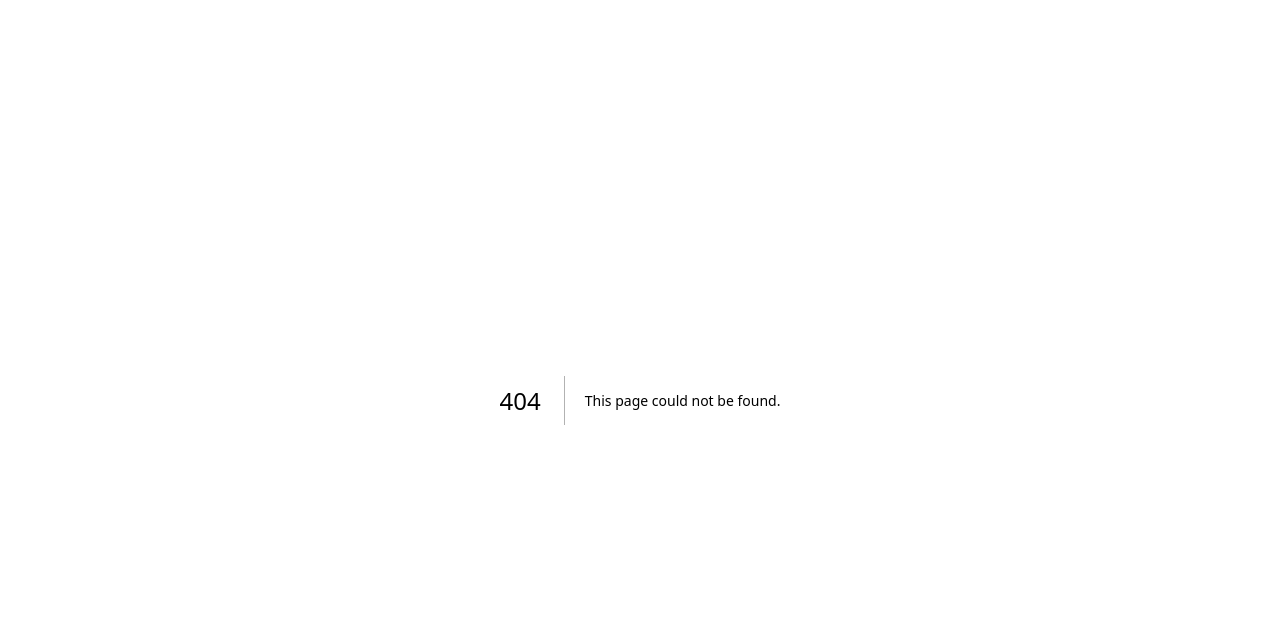
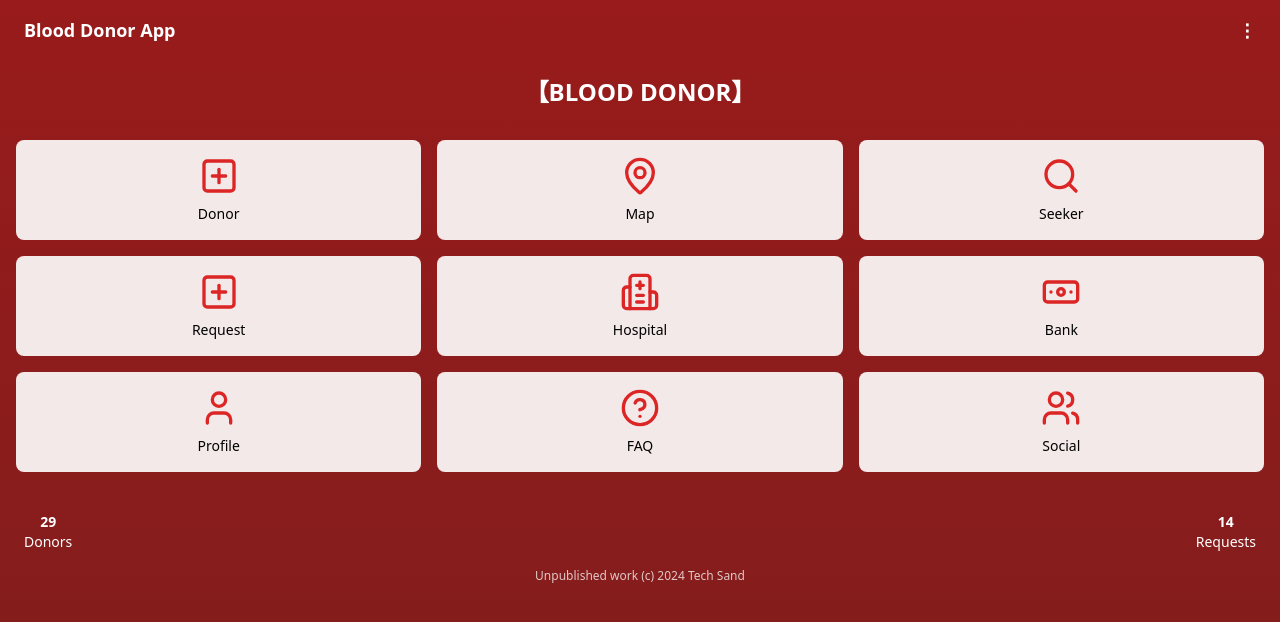
Before and after one commit to mdsajalali/blood-donor-app, a Next.js app: page /dashboard in a window 1280 px wide. Before the commit this address had no page. Shown: the top 622 px of the page. Built offline with nearby package versions, Linux system fonts and the light colour scheme.

Commit message:
add: dashboard

```diff
--- /dev/null
+++ b/src/app/(dashboard)/dashboard/page.tsx
@@ -0,0 +1,67 @@
+import {
+  MapPin,
+  Search,
+  PlusSquare,
+  Hospital,
+  Banknote,
+  User,
+  HelpCircle,
+  Users,
+} from "lucide-react";
+
+export default function Dashboard() {
+  const items = [
+    { name: "Donor", Icon: PlusSquare },
+    { name: "Map", Icon: MapPin },
+    { name: "Seeker", Icon: Search },
+    { name: "Request", Icon: PlusSquare },
+    { name: "Hospital", Icon: Hospital },
+    { name: "Bank", Icon: Banknote },
+    { name: "Profile", Icon: User },
+    { name: "FAQ", Icon: HelpCircle },
+    { name: "Social", Icon: Users },
+  ];
+
+  return (
+    <div className="min-h-screen bg-gradient-to-b from-red-800 to-red-900 text-white">
+      {/* Header */}
+      <header className="py-4 px-6 flex justify-between items-center">
+        <h1 className="text-lg font-bold">Blood Donor App</h1>
+        <button className="text-lg font-bold">⋮</button>
+      </header>
+
+      {/* Title */}
+      <div className="text-center mt-4">
+        <h2 className="text-2xl font-semibold">【BLOOD DONOR】</h2>
+      </div>
+
+      {/* Grid Section */}
+      <div className="grid grid-cols-3 gap-4 px-4 mt-8">
+        {items.map((item, index) => (
+          <div
+            key={index}
+            className="bg-white/90 rounded-lg flex flex-col items-center py-4"
+          >
+            <item.Icon className="w-10 h-10 text-red-600 mb-2" />
+            <span className="text-sm font-medium text-black">{item.name}</span>
+          </div>
+        ))}
+      </div>
+
+      {/* Footer */}
+      <footer className="flex justify-between items-center px-6 mt-10 text-sm">
+        <div>
+          <div className="font-bold text-center">29</div> Donors
+        </div>
+        <div>
+          <div className="font-bold text-center">14</div> Requests
+        </div>
+      </footer>
+
+      {/* Copyright */}
+      <div className="text-center mt-4 text-xs opacity-75">
+        Unpublished work (c) 2024 Tech Sand
+      </div>
+    </div>
+  );
+}
--- a/src/app/login/page.tsx
+++ b/src/app/login/page.tsx
@@ -1,16 +1,15 @@
 import { Key, Mail } from "lucide-react";
-import React from "react";
+import Image from "next/image";
+import Link from "next/link";
 
 export default function Login() {
   return (
     <div className="flex items-center justify-center min-h-screen bg-red-700">
       <div className="w-80 bg-red-600 rounded-lg p-6 relative shadow-lg">
         {/* Drop Icon */}
-        <div className="absolute top-[-3rem] left-1/2 transform -translate-x-1/2 w-20 h-20 rounded-full bg-white flex items-center justify-center shadow-md">
-          <div className="w-10 h-10 bg-red-700 rounded-b-full"></div>
+        <div className="absolute top-[-3rem] left-1/2 transform -translate-x-1/2 size-20 rounded-full bg-white flex items-center justify-center shadow-md">
+          <Image src="/blood.png" alt="blood" width={200} height={200} />
         </div>
-
-        {/* <Image src="/blood.png" alt="blood" width={200} height={200} /> */}
 
         {/* Form Section */}
         <form className="mt-16 space-y-6">
@@ -46,9 +45,11 @@ export default function Login() {
 
           {/* Buttons */}
           <div className="space-y-3">
-            <button className="w-full py-2 bg-white text-red-700 rounded-full shadow-md font-semibold">
-              LOGIN
-            </button>
+            <Link href="/dashboard">
+              <button className="w-full py-2 bg-white text-red-700 rounded-full shadow-md font-semibold">
+                LOGIN
+              </button>
+            </Link>
             <button className="w-full py-2 bg-pink-500 text-white rounded-full shadow-md font-semibold">
               SIGN-UP
             </button>
```
